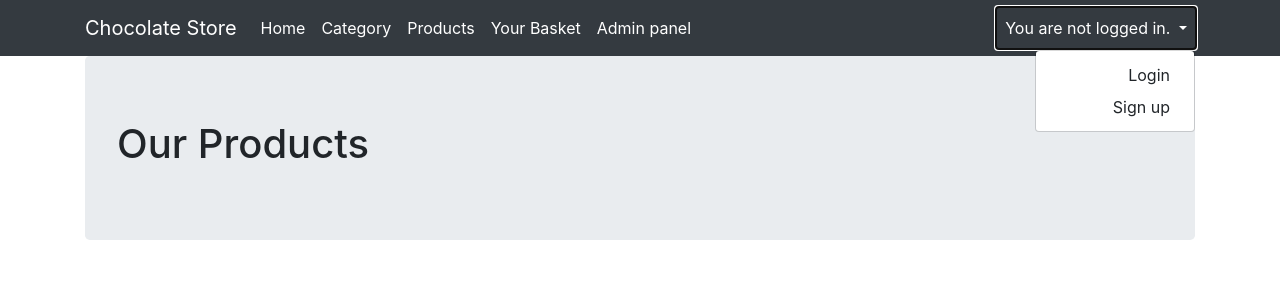
After one commit to elmirashafiei/Chocolate_store, a Django app: page /products/ in a window 1280 px wide, after a click on "You are not logged in.". The commit adds this page. Shown: the top 300 px of the page. Run offline with Django 3.2, Linux system fonts and the light colour scheme; data that the repository does not hold is empty; some libraries are stand-ins or nearby versions.

Commit message:
feature/Pro-View:defined products/views and templates/base.html and templates/products/products.html and products/urls.p & products/models & accounts/views & accounts/models & Chocolate_store/urls & Chocolate_store/settings

```diff
--- a/Chocolate_store/urls.py
+++ b/Chocolate_store/urls.py
@@ -1,25 +1,16 @@
-"""Chocolate_store URL Configuration
+from django.contrib import admin
+from django.urls import path, include
+from django.conf import settings
+from django.conf.urls.static import static
 
-The `urlpatterns` list routes URLs to views. For more information please see:
-    https://docs.djangoproject.com/en/3.2/topics/http/urls/
-Examples:
-Function views
-    1. Add an import:  from my_app import views
-    2. Add a URL to urlpatterns:  path('', views.home, name='home')
-Class-based views
-    1. Add an import:  from other_app.views import Home
-    2. Add a URL to urlpatterns:  path('', Home.as_view(), name='home')
-Including another URLconf
-    1. Import the include() function: from django.urls import include, path
-    2. Add a URL to urlpatterns:  path('blog/', include('blog.urls'))
-"""
-from django.contrib import admin
-from django.urls import path , include
 
 urlpatterns = [
     path('admin/', admin.site.urls),
     path('accounts/', include('accounts.urls')),
-    path('products/', include('products.urls')),
+    path('', include('products.urls')),
     path('orders/', include('orders.urls')),
+]
 
-]
+# This is for development only, not for production
+if settings.DEBUG:
+    urlpatterns += static(settings.MEDIA_URL, document_root=settings.MEDIA_ROOT)
--- a/accounts/models.py
+++ b/accounts/models.py
@@ -1,6 +1,5 @@
+from django.db import models
 from django.contrib.auth.models import User
-from django.db import models
-
 
 class UserAccount(models.Model):
     user = models.OneToOneField(User, on_delete=models.CASCADE)
@@ -9,6 +8,7 @@ class UserAccount(models.Model):
     city = models.CharField(max_length=128)
     country = models.CharField(max_length=128)
     avatar = models.ImageField()
+
     ROLES_CHOICES = (
         ("ADM", "Admin"),
         ("USR", "User")
@@ -35,6 +35,7 @@ class UserAccount(models.Model):
         return self.user.username
 
 
+
 class Author(models.Model):
     user = models.OneToOneField(User, on_delete=models.CASCADE)
     name = models.CharField(max_length=128)
--- a/accounts/views.py
+++ b/accounts/views.py
@@ -1,7 +1,6 @@
 from django.contrib.auth.views import LoginView, PasswordChangeView
 from django.urls import reverse_lazy
 from django.views.generic import CreateView
-
 from .forms import SignUpForm
 
 
--- a/products/urls.py
+++ b/products/urls.py
@@ -1,7 +1,8 @@
 from django.urls import path
-
-# Hello Anas is typing here....
+from products import views
 
 app_name = "products"
 urlpatterns = [
+    path('', views.index, name="index"),
+    path('products/', views.ProductsViewList.as_view(), name="products")
 ]
--- a/products/views.py
+++ b/products/views.py
@@ -1,3 +1,23 @@
+from django.http import HttpResponse
 from django.shortcuts import render
+from django.views.generic import ListView
 
-# Create your views here.
+from products.models import Product
+
+
+def home(request, s0):
+    s1 = request.GET.get('s1', '')  # Get the variable s1 from the URL encoder
+    return render(
+        request, template_name='viewer/hello.html',  # Template is the file you want to load
+        context={'adjectives': [s0, s1, 'beautiful', 'wonderful']}  # context are the variable you send to the template
+    )
+
+
+def index(request):
+    return render(
+        request, template_name='products/index.html',  # Template is the file you want to load
+    )
+
+class ProductsViewList(ListView):
+    template_name = "products/products.html"
+    model = Product
--- a/accounts/templates/accounts/login.html
+++ b/templates/accounts/login.html
@@ -1,3 +1,4 @@
+{% extends "base.html" %}
 {% block content %}
 <form method="post">
     {% csrf_token %}
--- /dev/null
+++ b/templates/base.html
@@ -0,0 +1,87 @@
+<!DOCTYPE html>
+{% load static %}
+<html lang="en">
+<head>
+    <meta charset="UTF-8">
+    <title>Chocolate Store</title>
+    <!--    CSS BootStrap-->
+    <link rel="stylesheet" href="https://stackpath.bootstrapcdn.com/bootstrap/4.2.1/css/bootstrap.min.css" integrity="sha384-GJzZqFGwb1QTTN6wy59ffF1BuGJpLSa9DkKMp0DgiMDm4iYMj70gZWKYbI706tWS" crossorigin="anonymous">
+    <link rel="stylesheet" href="{% static 'css/styl.css' %}">
+    <link href='{% static "/css/styl.css" %}' rel='stylesheet' type='text/css'>
+    <script src="https://code.jquery.com/jquery-3.3.1.slim.min.js" integrity="sha384-q8i/X+965DzO0rT7abK41JStQIAqVgRVzpbzo5smXKp4YfRvH+8abtTE1Pi6jizo" crossorigin="anonymous"></script>
+    <script src="https://cdnjs.cloudflare.com/ajax/libs/popper.js/1.14.6/umd/popper.min.js" integrity="sha384-wHAiFfRlMFy6i5SRaxvfOCifBUQy1xHdJ/yoi7FRNXMRBu5WHdZYu1hA6ZOblgut" crossorigin="anonymous"></script>
+    <!--    JS bootstrap   -->
+    <script src="https://stackpath.bootstrapcdn.com/bootstrap/4.2.1/js/bootstrap.min.js" integrity="sha384-B0UglyR+jN6CkvvICOB2joaf5I4l3gm9GU6Hc1og6Ls7i6U/mkkaduKaBhlAXv9k" crossorigin="anonymous"></script>
+    <script>
+        {% if messages %}
+            {% for message in messages  %}
+                alert('{{message}}')
+            {% endfor %}
+        {% endif %}
+    </script>
+</head>
+<body>
+{% load static %}
+<nav class="navbar navbar-expand-lg navbar-dark bg-dark">
+    <div class="container fixed">
+        <a class="navbar-brand" href="/">Chocolate Store</a>
+        <button
+          class="navbar-toggler" type="button"
+          data-toggle="collapse" data-target="#navbarNavAltMarkup"
+        >
+          <span class="navbar-toggler-icon"></span>
+        </button>
+        <div class="collapse navbar-collapse" id="navbarNavAltMarkup">
+          <div class="navbar-nav">
+            <a class="nav-item nav-link active" href="">
+              Home
+            </a>
+            <a class="nav-item nav-link active" href="">
+              Category
+            </a>
+            <a class="nav-item nav-link active" href="{% url 'products:products' %}">
+              Products
+            </a>
+            <a class="nav-item nav-link active" href="">
+              Your Basket
+            </a>
+            <a class="nav-item nav-link active" href="/admin">
+              Admin panel
+            </a>
+
+          </div>
+        </div>
+
+        <div class="navbar-nav ml-auto">
+          <div class="nav-item dropdown">
+            {% if user.is_authenticated %}
+              <a class="nav-link active dropdown-toggle" href="#" data-toggle="dropdown">
+                {% if user.first_name %}Hello, {{ user.first_name|capfirst  }}!
+                {% else %}Hello, {{ user.username }}!{% endif %}
+              </a>
+              <div class="dropdown-menu dropdown-menu-right">
+                <a class="dropdown-item text-right" href="{% url 'accounts:logout' %}">Logout</a>
+                <a class="dropdown-item text-right" href="{% url 'accounts:password_change' %}">Change password</a>
+              </div>
+            {% else %}
+              <a class="nav-link active dropdown-toggle" href="#" data-toggle="dropdown">
+                You are not logged in.
+              </a>
+              <div class="dropdown-menu dropdown-menu-right">
+                <a class="dropdown-item text-right" href="{% url 'accounts:login' %}">Login</a>
+                <a class="dropdown-item text-right" href="{% url 'accounts:signup' %}">Sign up</a>
+          </div>
+        {% endif %}
+        </div>
+        </div>
+
+
+    </div>
+</nav>
+<div class="container">
+  <div class="jumbotron">
+    {% block content %}{% endblock %}
+  </div>
+</div>
+</body>
+</html>
--- /dev/null
+++ b/templates/products/products.html
@@ -0,0 +1,18 @@
+{% extends "base.html" %}
+{% load static %}
+{% block content %}
+  <h1>Our Products</h1>
+  <div class="container">
+      <div class="row">
+        {% for product in object_list %}
+          <div class="col-4">
+            {{ product.title }} ({{ product.category }}) : {{ movie.description}}
+            <img  src="{{ product.thumbnail.url }}" alt="Products!" style="max-width:100%;max-height:100%;
+            div.desc {
+              padding: 15px;
+              text-align: center;} ">
+          </div>
+        {% endfor %}
+      </div>
+  </div>
+{% endblock %}
```
Also changed, not shown: Chocolate_store/settings.py (+12 -2 lines), products/models.py (+5 -2 lines), templates/products/index.html (added, +26 -0 lines), products/migrations/0003_product_thumbnail.py (added), products/migrations/0004_rename_products_under_category_product_category.py (added).
